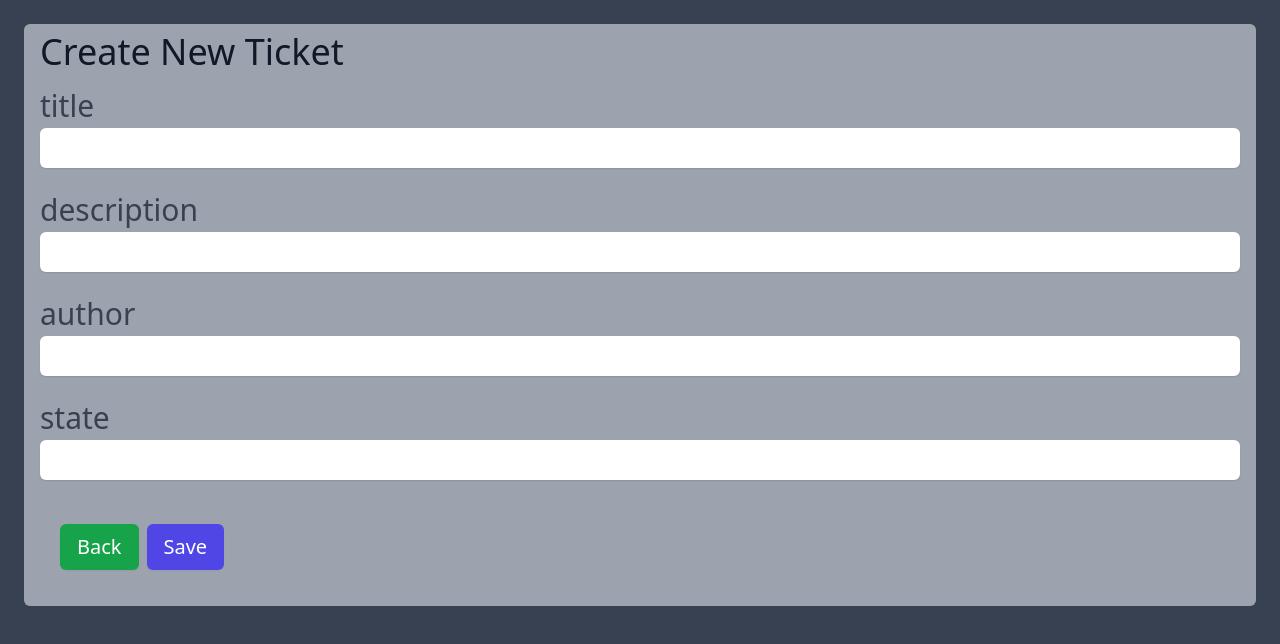
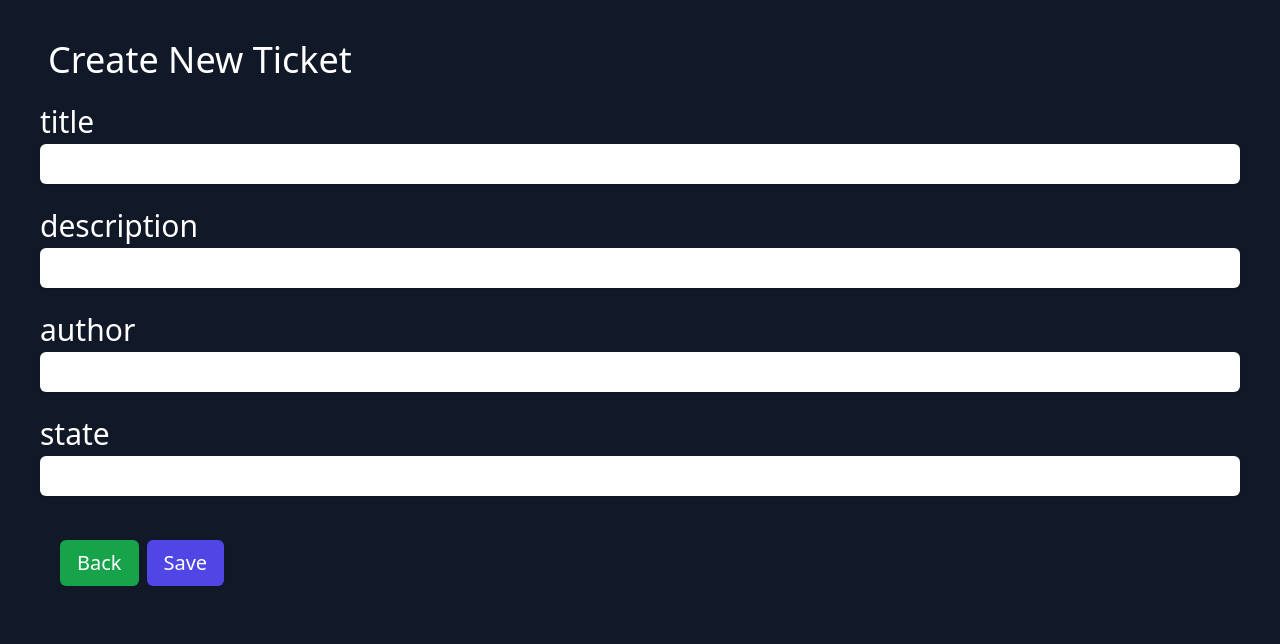
Before and after one commit to Traceton/Ticketer, a Next.js app: page /tickets/createTicket in a window 1280 px wide. Shown: the top 644 px of the page. Built offline with nearby package versions, Linux system fonts and the light colour scheme.

Commit message:
changing create new ticket view

```diff
--- a/pages/tickets/createTicket.js
+++ b/pages/tickets/createTicket.js
@@ -1,39 +1,45 @@
-
-  import { useRouter } from 'next/router'
+import { useRouter } from "next/router";
 import React from "react";
 
 export default function CreateTicket() {
-  const router = useRouter()
+  const router = useRouter();
   const createNewTicket = async (event) => {
     event.preventDefault();
 
     const res = await fetch(`${process.env.NEXT_PUBLIC_HOST_URL}/api/tickets`, {
       body: JSON.stringify({
-         title: event.target.title.value, description: event.target.description.value, author: event.target.author.value, state: event.target.state.value
+        title: event.target.title.value,
+        description: event.target.description.value,
+        author: event.target.author.value,
+        state: event.target.state.value,
       }),
       headers: {
         "Content-Type": "application/json",
-        "User-Agent": "*"
+        "User-Agent": "*",
       },
       method: "POST",
     });
 
-    router.push(`/tickets`)
-
+    router.push(`/tickets`);
   };
 
   return (
-    <div className="bg-gray-700 h-screen">
+    <div className="bg-gray-900 h-screen font-light">
       <div className="p-2">
-        <div className=" m-4 p-4 rounded-md bg-gray-400 font-light space-y-8 ">
+        <div className=" m-4 p-4 rounded-md font-light space-y-8 ">
           <form onSubmit={createNewTicket}>
-            <div>
-              <h3 className="text-4xl leading-6 font-light text-gray-900">Create New Ticket</h3>
+            <div className="flex flex-col justify-center">
+              <h3 className=" m-1 p-1 text-4xl leading-6 font-light text-white">
+                Create New Ticket
+              </h3>
             </div>
 
             <div className="text-xl mt-6 grid grid-cols-1 gap-y-6 gap-x-4 sm:grid-cols-6">
               <div className="sm:col-span-6">
-                          <label htmlFor="title" className="block text-3xl font-light text-gray-700">
+                <label
+                  htmlFor="title"
+                  className="block text-3xl font-light text-white"
+                >
                   title
                 </label>
                 <div className="mt-1 flex rounded-md shadow-sm">
@@ -45,8 +51,12 @@ export default function CreateTicket() {
                     className="shadow-sm  border border-transparent block h-10 w-full text-xl font-light sm:text-sm border border-gray-300 rounded-md"
                   />
                 </div>
-                        </div><div className="sm:col-span-6">
-                          <label htmlFor="description" className="block text-3xl font-light text-gray-700">
+              </div>
+              <div className="sm:col-span-6">
+                <label
+                  htmlFor="description"
+                  className="block text-3xl font-light text-white"
+                >
                   description
                 </label>
                 <div className="mt-1 flex rounded-md shadow-sm">
@@ -58,8 +68,12 @@ export default function CreateTicket() {
                     className="shadow-sm  border border-transparent block h-10 w-full text-xl font-light sm:text-sm border border-gray-300 rounded-md"
                   />
                 </div>
-                        </div><div className="sm:col-span-6">
-                          <label htmlFor="author" className="block text-3xl font-light text-gray-700">
+              </div>
+              <div className="sm:col-span-6">
+                <label
+                  htmlFor="author"
+                  className="block text-3xl font-light text-white"
+                >
                   author
                 </label>
                 <div className="mt-1 flex rounded-md shadow-sm">
@@ -71,8 +85,12 @@ export default function CreateTicket() {
                     className="shadow-sm  border border-transparent block h-10 w-full text-xl font-light sm:text-sm border border-gray-300 rounded-md"
                   />
                 </div>
-                        </div><div className="sm:col-span-6">
-                          <label htmlFor="state" className="block text-3xl font-light text-gray-700">
+              </div>
+              <div className="sm:col-span-6">
+                <label
+                  htmlFor="state"
+                  className="block text-3xl font-light text-white"
+                >
                   state
                 </label>
                 <div className="mt-1 flex rounded-md shadow-sm">
@@ -102,7 +120,6 @@ export default function CreateTicket() {
                   </button>
                 </div>
               </div>
-
             </div>
           </form>
         </div>
```
Lines whose indentation alone changed are shown as unchanged.
